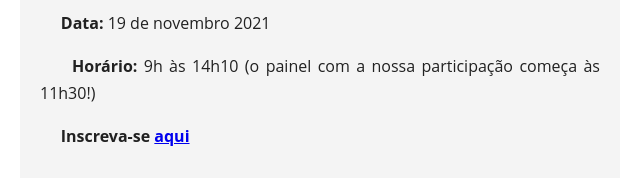
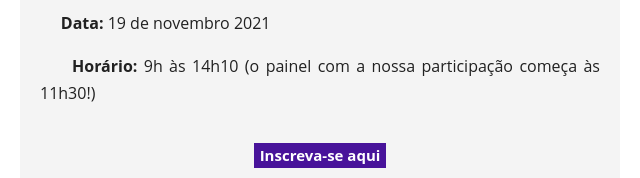
Before and after one commit to weimpact-tech/newsletter-8, a plain HTML site: page index.html in a window 1280 px wide. Shown: the part 5840-6018 px from the top of the page, without its empty margins (320-960 px from the left). Drawn offline with Linux system fonts and the light colour scheme.

Commit message:
add botão no Inscreva-se Aqui + novo link assine

```diff
--- a/index.html
+++ b/index.html
@@ -473,12 +473,15 @@ botao JSON
                                                             &nbsp;&nbsp;&nbsp;&nbsp;&nbsp;<b>Horário:</b> 9h às 14h10 (o
                                                             painel com a nossa participação começa às 11h30!)<br>
                                                         </p>
-                                                        <p
-                                                            style="-webkit-text-size-adjust: 100%; -ms-text-size-adjust: 100%; font-size: 16px; text-align: justify;">
-                                                            &nbsp;&nbsp;&nbsp;&nbsp;&nbsp;<b>Inscreva-se <a
-                                                                    href="https://event.on24.com/wcc/r/3513121/8FA7081F911C1779DAA19C3E3278BD96?partnerref=EmailConvite"
-                                                                    target="_blank">aqui</a></b><br>
-                                                        </p>
+                                                        <a href="https://event.on24.com/wcc/r/3513121/8FA7081F911C1779DAA19C3E3278BD96?partnerref=EmailConvite"
+                                                            target="_blank"
+                                                            style="-webkit-text-size-adjust: 100%; -ms-text-size-adjust: 100%;">
+                                                            <button id="botaoLaranja"
+                                                                style="border: none; margin: 20px; font-weight: 700; font-family: 'Open Sans', sans-serif; font-size: 15px; height: 25px; color: #ffffff; background-color: #48139a;">
+                                                                Inscreva-se aqui
+                                                            </button>
+                                                        </a>
+
                                                     </td>
                                                 </tr>
                                             </table>
@@ -637,8 +640,7 @@ botao JSON
                                                 style="-webkit-text-size-adjust: 100%; -ms-text-size-adjust: 100%; font-size: 16px; font-family: 'Open Sans', sans-serif; color: white; font-style: italic; text-align: center;">
                                                 Recebeu este email de alguém?
                                             </p>
-                                            <a href="https://weimpact-1.hubspotpagebuilder.com/assine-a-we-impact-news?utm_source=Newletter&utm_medium=email&utm_campaign=newsletter"
-                                                target="_blank"
+                                            <a href="https://startups.weimpact.tech/we-impact-news" target="_blank"
                                                 style="-webkit-text-size-adjust: 100%; -ms-text-size-adjust: 100%;">
                                                 <button id="botaoBranco" "="" style=" border: none; margin-bottom: 20px;
                                                     font-weight: 700; font-family: 'Open Sans' , sans-serif; font-size:
```
